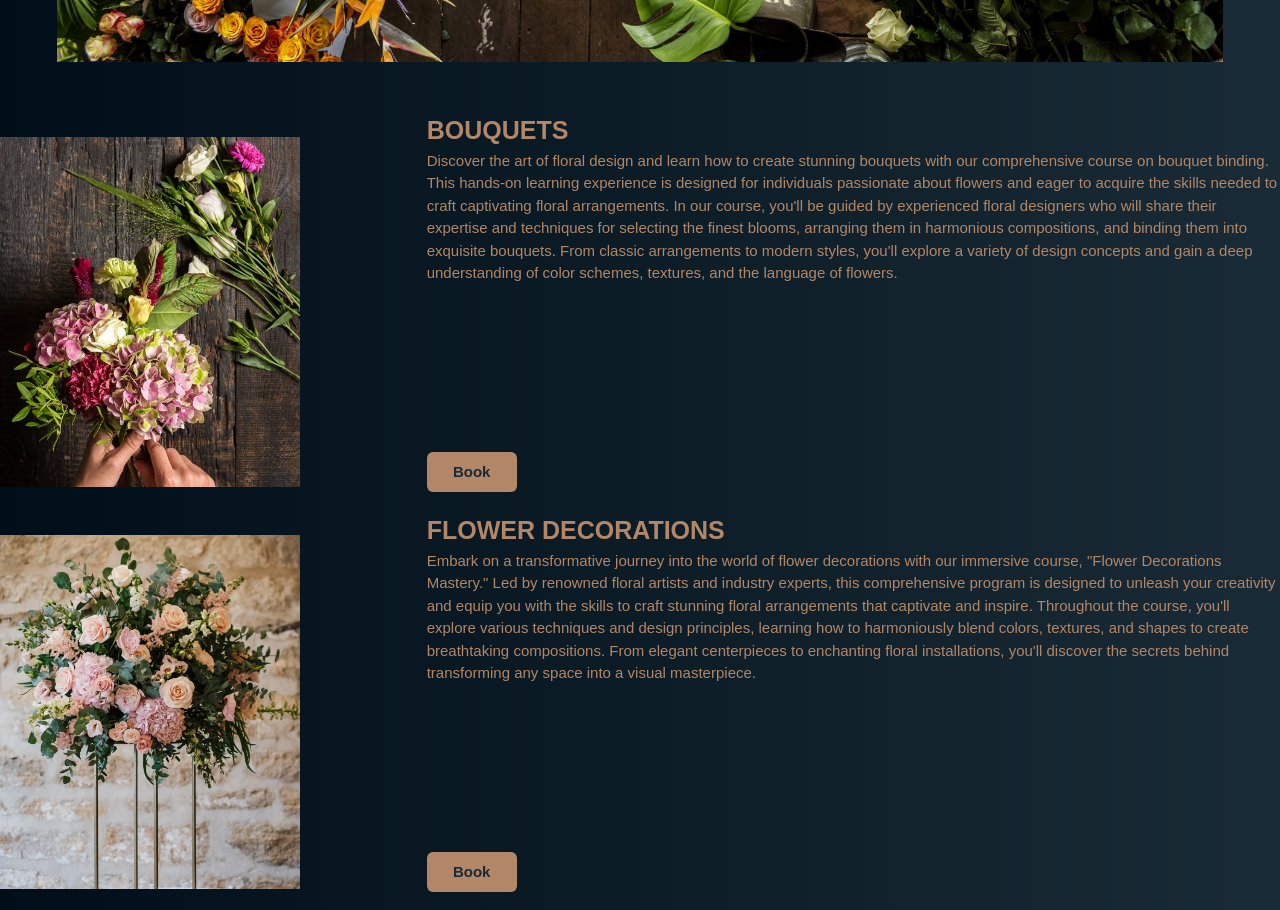
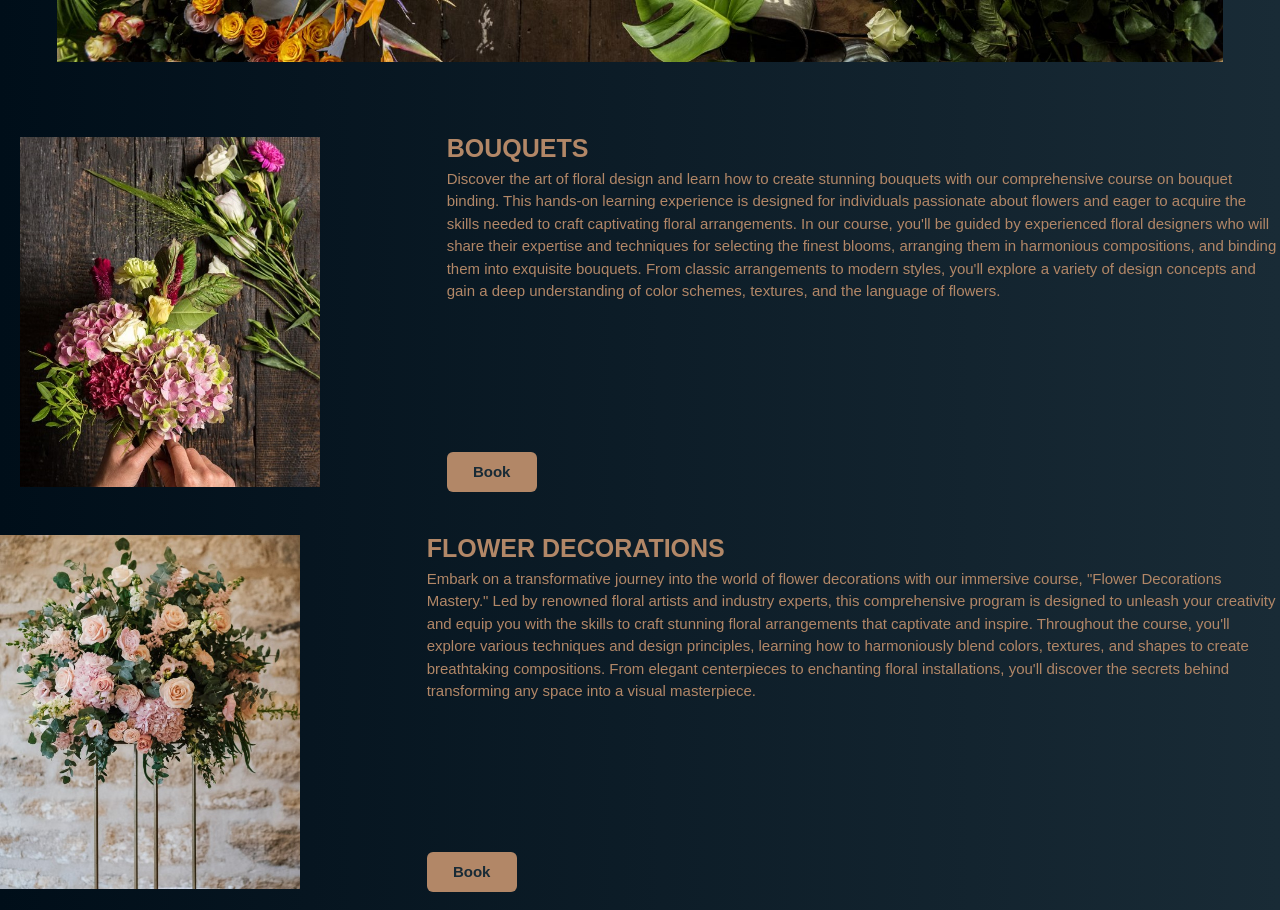
Before and after one commit to JennyWeij/BindingBlooms, a React (Vite) app: page / in a window 1280 px wide. Shown: the part 3640-4550 px from the top of the page. Built offline with nearby package versions, Linux system fonts and the light colour scheme.

Commit message:
snyggat till griden

```diff
--- a/src/pages/CoursesPage.tsx
+++ b/src/pages/CoursesPage.tsx
@@ -49,6 +49,7 @@ function CoursesPage() {
               height: "400px",
               display: "flex",
               justifyContent: "center",
+              marginLeft: "20px",
               alignItems: "center",
             }}
           >
@@ -62,12 +63,13 @@ function CoursesPage() {
               }}
             />
           </Box>
-          <Flex flexDirection="column" position="relative">
+          <Flex flexDirection="column" position="relative" ml="20px">
             <Text
               fontSize="25px"
               fontFamily="SourceSansRegular"
               color="#B28767"
               fontWeight="bold"
+              mt="18px"
             >
               <h3>BOUQUETS</h3>
             </Text>
@@ -131,6 +133,7 @@ function CoursesPage() {
               fontFamily="SourceSansRegular"
               color="#B28767"
               fontWeight="bold"
+              mt="18px"
             >
               <h3>FLOWER DECORATIONS</h3>
             </Text>
@@ -193,6 +196,7 @@ function CoursesPage() {
               fontFamily="SourceSansRegular"
               color="#B28767"
               fontWeight="bold"
+              mt="18px"
             >
               <h3>FLOWER ARRANGEMENT</h3>
             </Text>
```
